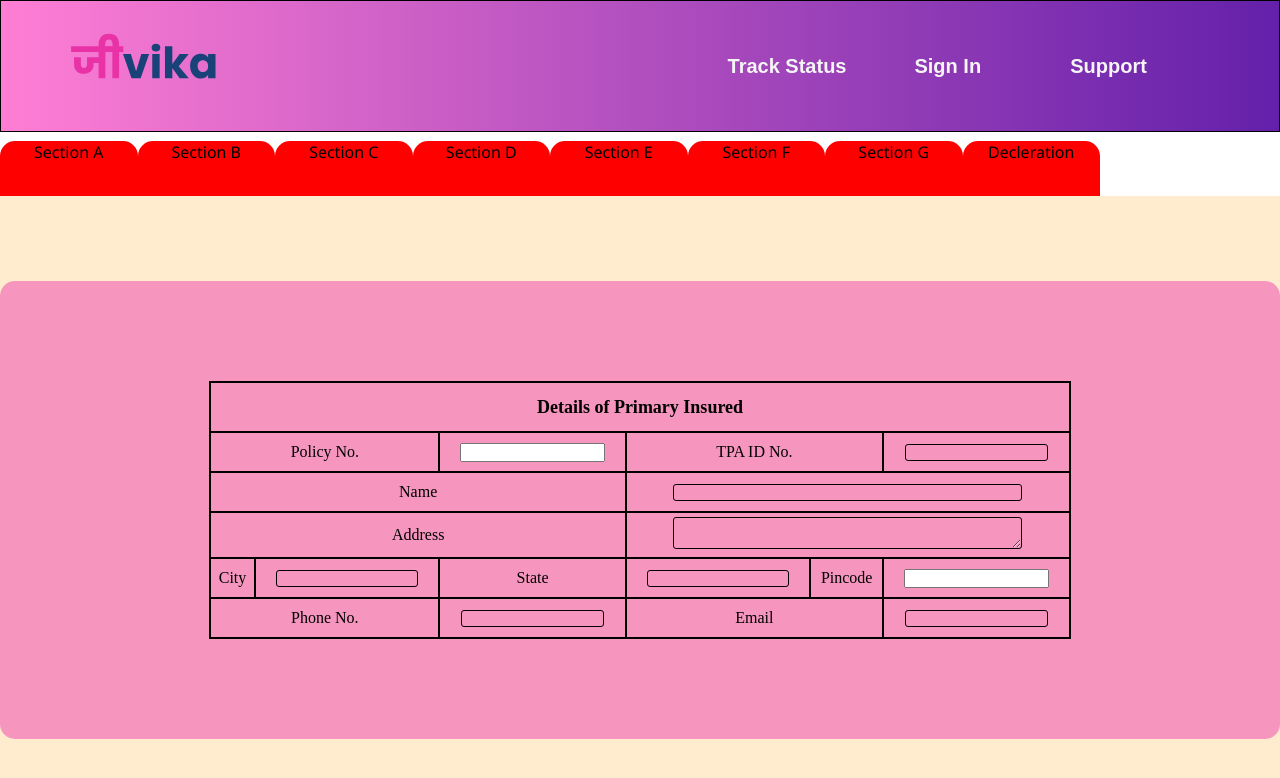
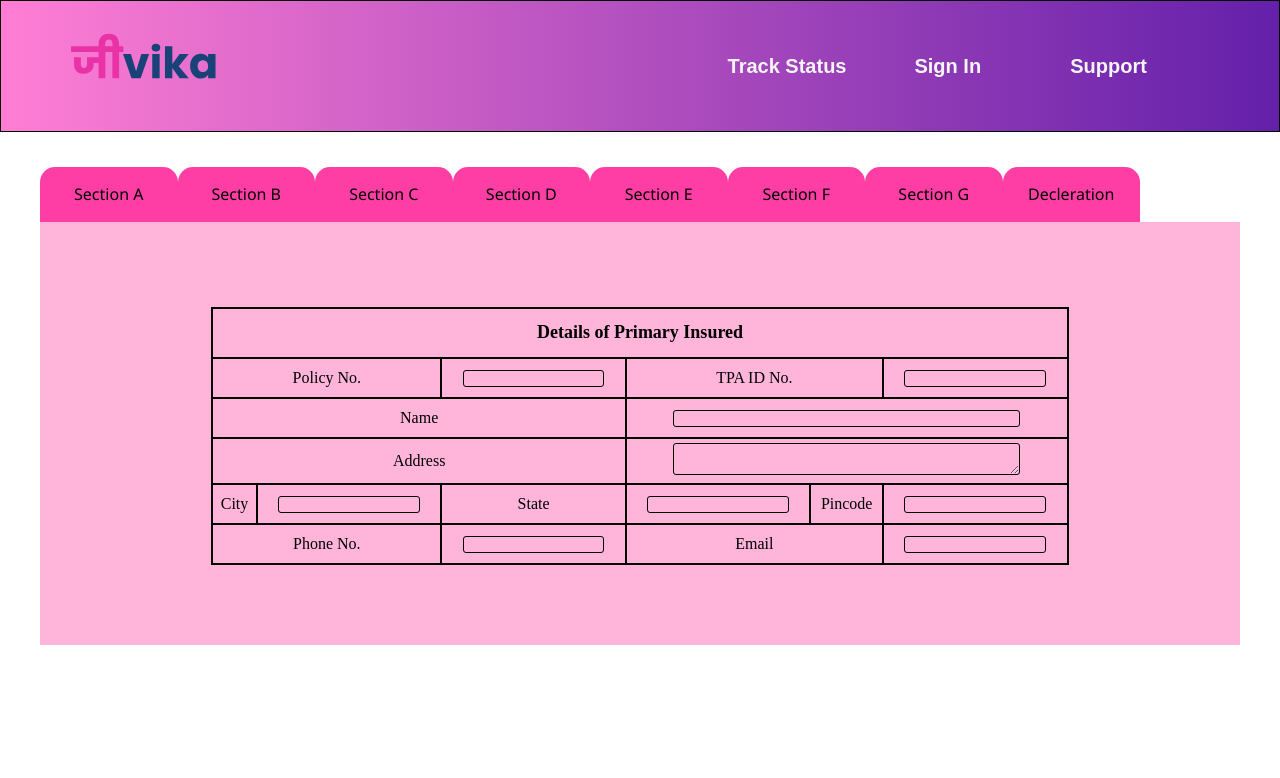
Before and after one commit to AmanPrajapati7015/jeevika, a React (Vite) app in the folder reactjs/: page / in a window 1280 px wide. Shown: the top 778 px of the page. Built offline with nearby package versions, Linux system fonts and the light colour scheme.

Commit message:
ui changes

```diff
--- a/reactjs/src/components/form.css
+++ b/reactjs/src/components/form.css
@@ -1,9 +1,16 @@
+:root{
+    --main-purple: #6420AA;
+    --comp-purple: #FF3EA5;
+    --bg-purple-1: #FF7ED4;
+    --bg-purple-2: #FFB5DA;
+}
+
 .form-container{
     margin: auto;
-    background-color: blanchedalmond;
+    background-color: var(--bg-purple-2);
     padding: 0 0 50px 0;
-    max-width: 1600px;
-    margin-top: 5%;
+    max-width: 1200px;
+    margin-top: 7%;
 }
 
 .form-container .form-section-container{
@@ -16,10 +23,11 @@
 }
 
 .form-section{
-    display: inline;
-    text-align: center;
+    display: flex;
+    align-items: center;
+    justify-content: center;
     font-family:'Segoe UI', Tahoma, Geneva, Verdana, sans-serif;
-    background-color: red;
+    background-color: var(--comp-purple);
     border-top-left-radius: 15px;
     border-top-right-radius: 15px;
     height: 100%;
@@ -27,7 +35,7 @@
 }
 
 .form-section:hover{
-    background-color: blue;
+    background-color: var(--main-purple);
     transition-duration: 400ms;
     flex-grow: 0.1;
     height: 70px;
--- a/reactjs/src/form-elements/formstyles.css
+++ b/reactjs/src/form-elements/formstyles.css
@@ -1,30 +1,41 @@
-textarea, input[type="text"], input[type="number"]{
+:root{
+    --main-purple: #6420AA;
+    --comp-purple: #FF3EA5;
+    --bg-purple-1: #FF7ED4;
+    --bg-purple-2: #FFB5DA;
+}
+
+textarea,
+input[type="text"],
+input[type="number"] {
   width: 80%;
 }
 
-input[type=radio]{
+input[type="radio"] {
   margin: 0 4px;
-
 }
 
-input[type=text]{
+input[type="text"],
+input[type="number"] {
   background: none;
   border: 1px black solid;
   border-radius: 3px;
 }
 
-textarea{
+textarea {
   background: none;
   border: 1px black solid;
   border-radius: 3px;
 }
 
-table, th, td{
+table,
+th,
+td {
   border: 2px solid black;
   border-collapse: collapse;
 }
 
-th{
+th {
   width: 80%;
   height: 40px;
   vertical-align: middle;
@@ -32,15 +43,15 @@ th{
   font-size: 18px;
 }
 
-td{
+td {
   text-align: center;
   height: 30px;
 }
 
-form{
+form {
   max-width: 1200px;
-    background-color: rgba(233, 21, 169, 0.4);
-    padding: 100px 40px;
+  /* background-color: rgba(233, 21, 169, 0.4); */
+  /* padding: 100px 40px; */
   border-radius: 15px;
   justify-content: center;
   display: flex;
```
Lines whose indentation alone changed are shown as unchanged.
